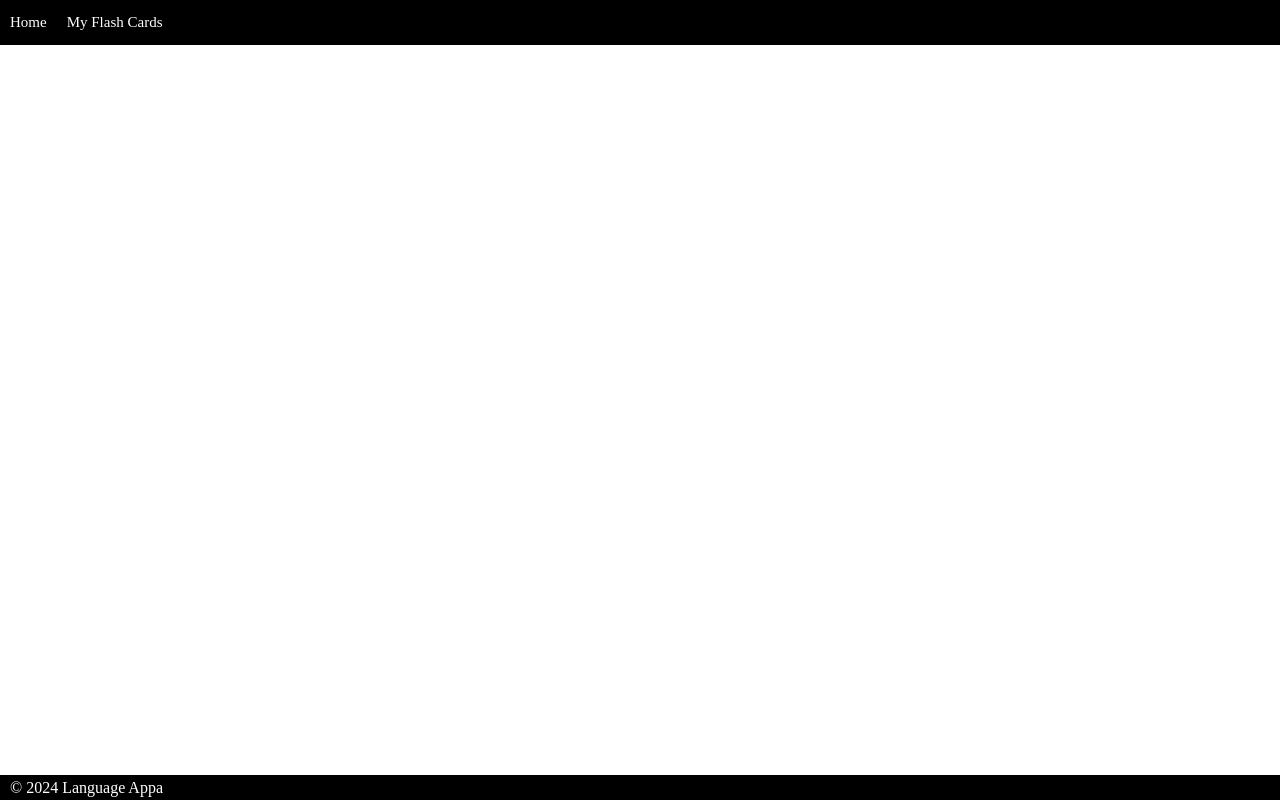
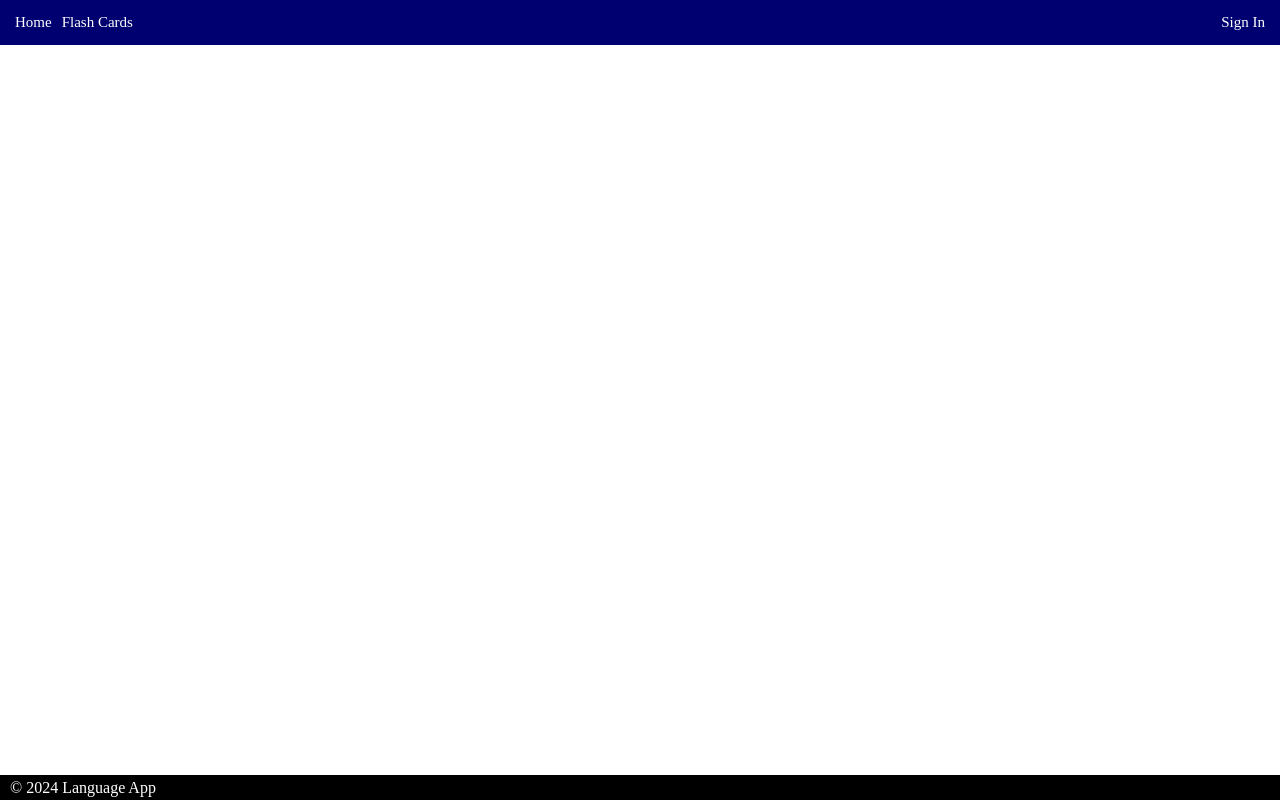
Before and after one commit to gherron94/MyFlashcards, a React (Vite) app: page /home in a window 1280 px wide. Built offline with nearby package versions, Linux system fonts and the light colour scheme.

Commit message:
changed color of cards

```diff
--- a/src/App.tsx
+++ b/src/App.tsx
@@ -26,7 +26,7 @@ const App: FC = () => {
 						</Routes>
 					</main>
 					<footer className="footer">
-						<p>© 2024 Language Appa</p>
+						<p>© 2024 Language App</p>
 					</footer>
 				</div>
 			</div>
--- a/src/components/NavBar.tsx
+++ b/src/components/NavBar.tsx
@@ -9,7 +9,10 @@ const NavBar: FC = () => {
 					<NavLink to="/">Home</NavLink>
 				</li>
 				<li>
-					<NavLink to="/flash-cards">My Flash Cards</NavLink>
+					<NavLink to="/flash-cards">Flash Cards</NavLink>
+				</li>
+				<li className="currentUser">
+					<NavLink to="/"> Sign In</NavLink>
 				</li>
 			</ul>
 		</nav>
--- a/src/styles/FlashCards.css
+++ b/src/styles/FlashCards.css
@@ -5,9 +5,9 @@
 	justify-content: center;
 	flex-flow: row wrap;
 	margin: 0 auto;
-	background-color: bisque;
+	/* background-color: bisque; */
 	width: 80%;
-	column-gap: 5px;
+	column-gap: 15px;
 }
 
 .flashCardFlexContainer::after {
@@ -26,7 +26,7 @@
 	width: 125px;
 	background-color: transparent;
 	perspective: 1000px;
-	margin: 2.5px 0;
+	margin: 7.5px 0;
 	cursor: pointer;
 }
 
@@ -43,7 +43,7 @@
 	width: 100%;
 	background-color: teal;
 	text-align: center;
-	transition: transform 1s;
+	transition: transform 0.85s;
 	transform-style: preserve-3d;
 }
 
@@ -60,15 +60,21 @@
 }
 
 .flash-card-TL {
-	background-color: blue;
+	background-color: rgb(0, 0, 115);
 }
 
 .flash-card-English {
-	background-color: olive;
+	background-color: rgb(0, 0, 115);
 	transform: rotateY(180deg);
 }
 
-.flashCard p {
+.flash-card-TL p {
+	color: white;
+	margin: 0 auto;
+	font-size: 20px;
+}
+
+.flash-card-English p {
 	color: white;
 	margin: 0 auto;
 	font-size: 20px;
--- a/src/styles/NavBar.css
+++ b/src/styles/NavBar.css
@@ -3,7 +3,6 @@
 .header nav {
 	width: 100%;
 	height: 45px;
-	margin: 0;
 	background-color: rgb(0, 0, 0);
 }
 
@@ -21,7 +20,6 @@ h2 {
 }
 
 h1 {
-	margin: 0;
 	padding: 5px 0;
 	color: rgb(0, 0, 115);
 }
@@ -34,9 +32,8 @@ h3 {
 .header nav ul {
 	display: flex;
 	justify-content: flex-start;
-	margin: 0;
 	height: 100%;
-	padding: 0;
+	background-color: rgb(0, 0, 113);
 }
 
 ul {
@@ -44,7 +41,7 @@ ul {
 }
 
 .header nav ul li {
-	padding: 0 10px;
+	padding: 0 5px;
 	margin: auto 0;
 	font-size: 15px;
 	color: white;
@@ -54,3 +51,12 @@ ul {
 	color: white;
 	text-decoration: none;
 }
+
+.header nav ul li:last-child {
+	margin-left: auto;
+	padding-right: 15px;
+}
+
+.header nav ul li:first-child {
+	padding-left: 15px;
+}
```
